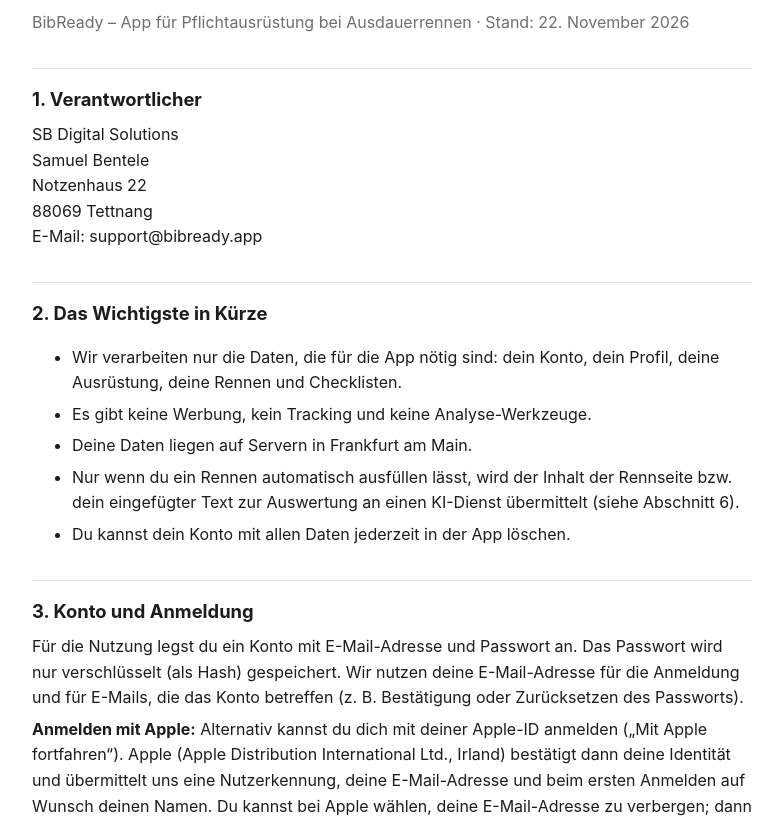
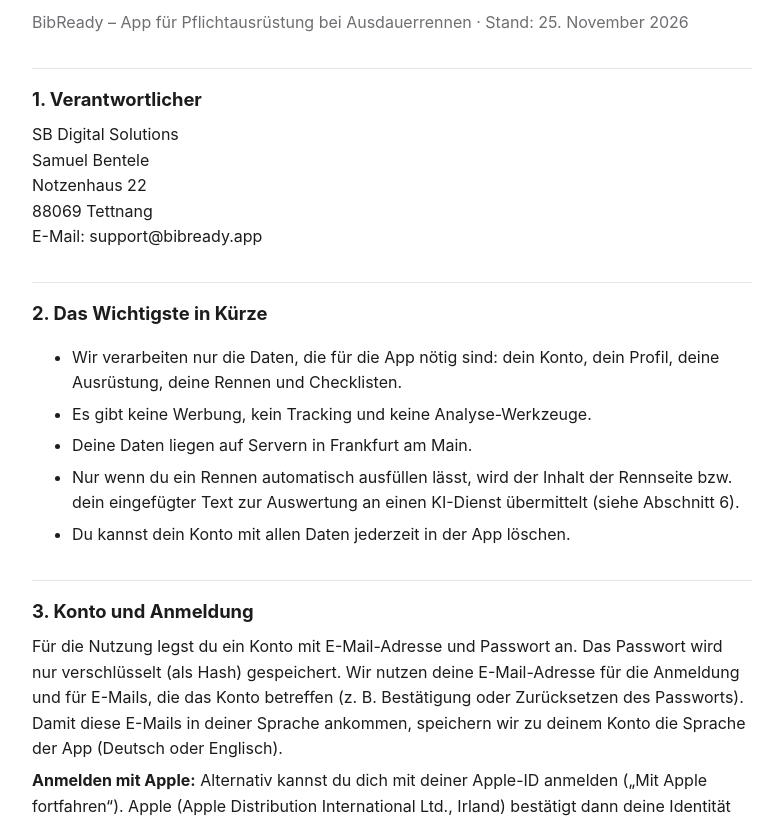
Before and after one commit to samuelbe/bibready-legal, a plain HTML site: page datenschutz.html in a window 1280 px wide. Shown: the part 128-950 px from the top of the page, without its empty margins (248-1031 px from the left). Drawn offline with Linux system fonts and the light colour scheme.

Commit message:
Datenschutz: gespeicherte App-Sprache für E-Mails

```diff
--- a/datenschutz.html
+++ b/datenschutz.html
@@ -39,7 +39,7 @@
   <nav class="lang" aria-label="Sprache"><span aria-current="page">Deutsch</span><a href="en/privacy.html" hreflang="en" lang="en">English</a></nav>
 </div>
 <h1>Datenschutzerklärung</h1>
-<p class="muted">BibReady – App für Pflichtausrüstung bei Ausdauerrennen · Stand: 22. November 2026</p>
+<p class="muted">BibReady – App für Pflichtausrüstung bei Ausdauerrennen · Stand: 25. November 2026</p>
 
 <h2>1. Verantwortlicher</h2>
 <p>SB Digital Solutions<br>
@@ -58,7 +58,7 @@ E-Mail: support@bibready.app</p>
 </ul>
 
 <h2>3. Konto und Anmeldung</h2>
-<p>Für die Nutzung legst du ein Konto mit E-Mail-Adresse und Passwort an. Das Passwort wird nur verschlüsselt (als Hash) gespeichert. Wir nutzen deine E-Mail-Adresse für die Anmeldung und für E-Mails, die das Konto betreffen (z. B. Bestätigung oder Zurücksetzen des Passworts).</p>
+<p>Für die Nutzung legst du ein Konto mit E-Mail-Adresse und Passwort an. Das Passwort wird nur verschlüsselt (als Hash) gespeichert. Wir nutzen deine E-Mail-Adresse für die Anmeldung und für E-Mails, die das Konto betreffen (z. B. Bestätigung oder Zurücksetzen des Passworts). Damit diese E-Mails in deiner Sprache ankommen, speichern wir zu deinem Konto die Sprache der App (Deutsch oder Englisch).</p>
 <p><strong>Anmelden mit Apple:</strong> Alternativ kannst du dich mit deiner Apple-ID anmelden („Mit Apple fortfahren“). Apple (Apple Distribution International Ltd., Irland) bestätigt dann deine Identität und übermittelt uns eine Nutzerkennung, deine E-Mail-Adresse und beim ersten Anmelden auf Wunsch deinen Namen. Du kannst bei Apple wählen, deine E-Mail-Adresse zu verbergen; dann erhalten wir eine anonyme Weiterleitungsadresse von Apple. Den Namen speichern wir als Anzeigenamen in deinem Profil. Ein Passwort wird bei dieser Anmeldung nicht angelegt. Damit wir deine Apple-Anmeldung beim Löschen deines Kontos bei Apple widerrufen können, speichern wir dafür ein von Apple ausgestelltes Zugriffstoken auf unserem Server; es wird mit deinem Konto gelöscht.</p>
 <p>Die E-Mails zur Anmeldung (Bestätigung der E-Mail-Adresse, Passwort zurücksetzen, Hinweis bei Passwortänderung) erstellt der Anmeldedienst von Supabase (siehe Abschnitt 9) und versendet sie über den E-Mail-Dienst <strong>Resend</strong> (Resend, Inc., USA; Versand über Server in Irland, EU). Dafür werden deine E-Mail-Adresse, der Inhalt der E-Mail und technische Versanddaten (z. B. Zeitpunkt, Zustellstatus) verarbeitet. Mit Resend besteht ein Vertrag zur Auftragsverarbeitung (Art. 28 DSGVO); soweit Daten in die USA gelangen, erfolgt dies auf Grundlage der EU-Standardvertragsklauseln (Art. 46 DSGVO). Rechtsgrundlage: Art. 6 Abs. 1 lit. b DSGVO (Bereitstellung deines Kontos).</p>
 <p>Rechtsgrundlage: Art. 6 Abs. 1 lit. b DSGVO (Bereitstellung der App gemäß Nutzungsvertrag).</p>
```
Also changed, not shown: en/privacy.html (+2 -2 lines).
